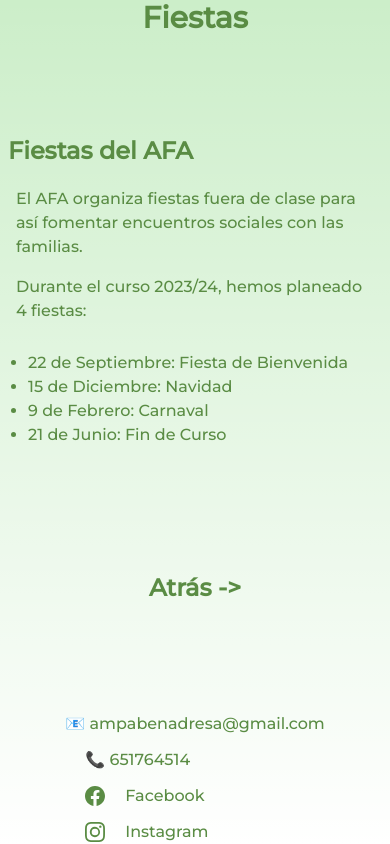
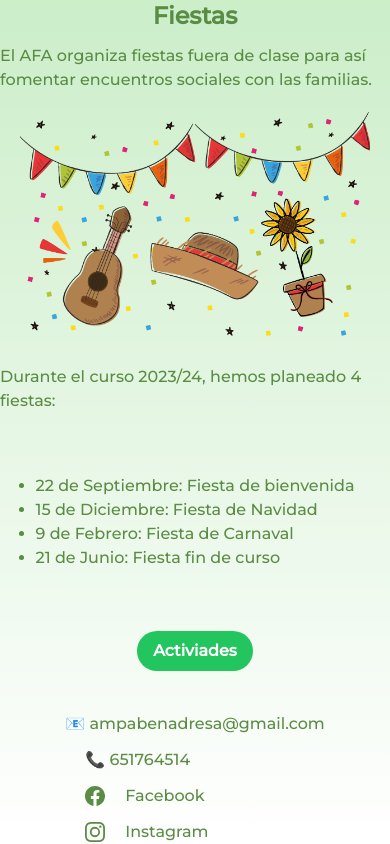
Before and after one commit to spargates/AFA, a Next.js app: page /actividades/fiestas in a window 390 px wide. Built offline with nearby package versions, Linux system fonts and the light colour scheme.

Commit message:
Actualizar imágenes

```diff
--- a/app/actividades/escuela-de-padres/page.tsx
+++ b/app/actividades/escuela-de-padres/page.tsx
@@ -1,4 +1,4 @@
-import {Atras,Boton,Article} from '@/components/utils'
+import {Inicio,Boton,Article, GoActividades} from '@/components/utils'
 import {Tail} from '@/components/tail'
 import type { Metadata } from 'next'
 
@@ -26,7 +26,7 @@ export default function Actividades() {
     <main className="flex min-h-screen flex-col items-center justify-between md:p-24">
       <Article article={article}/>
       <Boton boton={preinscripcion}/>
-      <Atras/>
+      <GoActividades/>
       <Tail/>
 
     </main>
--- a/app/actividades/extraescolares/page.tsx
+++ b/app/actividades/extraescolares/page.tsx
@@ -1,4 +1,4 @@
-import {Atras,Boton,Article} from '@/components/utils'
+import {Inicio,Boton,Article, GoActividades} from '@/components/utils'
 import {Tail} from '@/components/tail'
 import type { Metadata } from 'next'
 
@@ -26,7 +26,7 @@ export default function Actividades() {
     <main className="flex min-h-screen flex-col items-center justify-between md:p-24">
       <Article article={article}/>
       <Boton boton={preinscripcion}/>
-      <Atras/>
+      <GoActividades/>
       <Tail/>
 
     </main>
--- a/app/actividades/fiestas/page.tsx
+++ b/app/actividades/fiestas/page.tsx
@@ -1,4 +1,4 @@
-import {Atras} from '@/components/utils'
+import {GoActividades, Article} from '@/components/utils'
 import {Tail} from '@/components/tail'
 import type { Metadata } from 'next'
 
@@ -8,45 +8,99 @@ export const metadata: Metadata = {
 }
 
 export default function Page() {
+  const  article= {
+    title: "Fiestas",
+    preImageText:"El AFA organiza fiestas fuera de clase para así fomentar encuentros sociales con las familias. ",
+    imageUrl: "/fiesta.png",
+    postImageText:"Durante el curso 2023/24, hemos planeado 4 fiestas:",
+  }
   return (
     <main className="flex min-h-screen flex-col items-center justify-between md:p-24">
-      <h1 className={`mb-3 text-3xl font-semibold`}>
-        Fiestas
-      </h1>
 
-      <div className="relative flex place-items-center" >
-        <ul>
-          <li className="p-2">
-            <h2 className={`mb-3 text-2xl font-semibold`}>
-             Fiestas del AFA
-            </h2>
-            <p className="p-2" >
-              El AFA organiza fiestas fuera de clase para así fomentar encuentros sociales con las familias.
-            </p>
-            <p className="p-2" >
-              Durante el curso 2023/24, hemos planeado 4 fiestas:
-            </p>
-              <ul className='list-disc p-5'>
-                <li className="break-normal">
-                  22 de Septiembre: Fiesta de Bienvenida
-                </li>
-                <li className="break-normal">
-                  15 de Diciembre: Navidad
-                </li>
-                <li className="break-normal">
-                  9 de Febrero: Carnaval
-                </li>
-                <li className="break-normal">
-                  21 de Junio: Fin de Curso
-                </li>
-              </ul>
-          </li>
-        </ul>
-      </div>
+      <Article article={article}/>
+      <Fiestas fiestas={fiestas.fiestas}/>
 
-      <Atras/>
+      <GoActividades/>
       <Tail/>
 
     </main>
   )
 }
+
+const fiestas = {
+  fiestas: [
+    {
+      fiesta:{
+        img: "/matinera-vespertina.jpg",
+        titulo: "Fiesta de bienvenida",
+        link: "/actividades/fiestas",
+        fecha:"22 de Septiembre",
+      },
+    },
+    {
+      fiesta:{
+        img: "/extraescolar.png",
+        titulo: "Fiesta de Navidad",
+        link: "/actividades/fiestas",
+        fecha:"15 de Diciembre",
+      },
+    },
+    {
+      fiesta:{
+        img: "/fiesta.png",
+        titulo: "Fiesta de Carnaval",
+        link: "/actividades/fiestas",
+        fecha:"9 de Febrero",
+      },
+    },
+    {
+      fiesta:{
+        img: "/escuela-de-padres.png",
+        titulo: "Fiesta fin de curso",
+        link: "/actividades/fiestas",
+        fecha:"21 de Junio",
+
+      },
+    },
+  ]
+}
+
+interface FiestaProp{
+  fiesta: {
+    fecha:string;
+    titulo:string;
+    link:string;
+  }
+}
+ interface FiestasProp{
+  fiestas:FiestaProp[];
+}
+
+ function Fiestas({fiestas}:FiestasProp) {
+  return (
+    <>
+    <ul className='list-disc p-5'>
+    {
+          fiestas.map(
+            function(fiesta :FiestaProp) {
+              return (<Fiesta key={fiesta.fiesta.link} fiesta={fiesta.fiesta}/>)
+            }
+          )
+        }
+        </ul>
+    </>
+  )
+}
+
+ function Fiesta({fiesta}:FiestaProp) {
+  return (
+    <>
+    {
+       <li className="break-normal">
+       {fiesta.fecha}: {fiesta.titulo}
+     </li>
+
+      }
+    </>
+  )
+    }
--- a/app/actividades/matinera-vespertina/page.tsx
+++ b/app/actividades/matinera-vespertina/page.tsx
@@ -1,4 +1,4 @@
-import {Atras} from '@/components/utils'
+import {GoActividades, Inicio} from '@/components/utils'
 import {Tail} from '@/components/tail'
 import type { Metadata } from 'next'
 
@@ -57,7 +57,7 @@ export default function Actividades() {
         </ul>
       </div>
 
-      <Atras/>
+      <GoActividades/>
       <Tail/>
 
     </main>
--- a/app/actividades/page.tsx
+++ b/app/actividades/page.tsx
@@ -1,4 +1,4 @@
-import {Atras,Cards,LogoAfa} from '@/components/utils'
+import {Inicio,Cards,LogoAfa} from '@/components/utils'
 import {Tail} from '@/components/tail'
 import type { Metadata } from 'next'
 
@@ -51,7 +51,7 @@ export default function Actividades() {
       <Cards cards={cards.cards}/>
       </div>
 
-      <Atras/>
+      <Inicio/>
       <Tail/>
 
     </main>
--- a/app/cole/page.tsx
+++ b/app/cole/page.tsx
@@ -1,5 +1,5 @@
 import Image from 'next/image'
-import {Atras} from '@/components/utils'
+import {Inicio} from '@/components/utils'
 import {Tail} from '@/components/tail'
 import type { Metadata } from 'next'
 
@@ -54,7 +54,7 @@ export default function ElCole() {
 
         </ul>
       </div>
-      <Atras/>
+      <Inicio/>
       <Tail/>
     </main>
   )
--- a/app/junta/page.tsx
+++ b/app/junta/page.tsx
@@ -1,5 +1,5 @@
 import Image from 'next/image'
-import {Atras} from '@/components/utils'
+import { Inicio} from '@/components/utils'
 import {Tail} from '@/components/tail'
 import type { Metadata } from 'next'
 
@@ -89,7 +89,7 @@ export default function LaJunta() {
       </div>
 
       <Cards/>
-      <Atras/>
+      <Inicio/>
       <Tail/>
     </main>
   )
--- a/app/page.tsx
+++ b/app/page.tsx
@@ -37,12 +37,16 @@ const cards = {
 
 export default function Home() {
    return (
-    <main className="flex min-h-screen flex-col items-center justify-between md:p-24">
+    <main className="flex min-h-screen flex-col items-center justify-between md:p-24 text-center">
+
 
 
       <LogoAfa/>
-      <div className="mt-6 grid grid-cols-1 gap-x-6 gap-y-10 sm:grid-cols-2 lg:grid-cols-4 xl:gap-x-8">
-        <Cards cards={cards.cards}/>
+
+      <div className="relative flex place-items-center text-xl" >
+        <div className="mt-6 grid grid-cols-1 gap-x-6 gap-y-10 sm:grid-cols-2 lg:grid-cols-4 xl:gap-x-8">
+          <Cards cards={cards.cards}/>
+        </div>
       </div>
       <Tail/>
     </main>
--- a/app/socios/page.tsx
+++ b/app/socios/page.tsx
@@ -1,4 +1,4 @@
-import {Atras,Cards} from '@/components/utils'
+import {Inicio,Cards} from '@/components/utils'
 import {Tail} from '@/components/tail'
 import type { Metadata } from 'next'
 import Image from 'next/image'
@@ -51,7 +51,7 @@ export default function Socios() {
           <Cards cards={cards.cards}/>
       </div>
       </div>
-      <Atras/>
+      <Inicio/>
       <Tail/>
 
     </main>
--- a/components/utils.tsx
+++ b/components/utils.tsx
@@ -1,19 +1,23 @@
 import Image from 'next/image'
 
-export function Atras(){
+export function Inicio(){
+      const boton = {
+        text:"Inicio",
+        link:"/",
+      }
+      return (
+        <Boton boton={boton}/>
+      )
+  }
+
+  export function GoActividades(){
+
+    const boton = {
+      text:"Activiades",
+      link:"/actividades",
+    }
     return (
-
-      <a
-      href="/"
-      className="group rounded-lg border border-transparent px-5 py-4 transition-colors hover:border-gray-300 hover:bg-gray-100 hover:dark:border-neutral-700 hover:dark:bg-neutral-800/30"
-    >
-      <h2 className={`mb-3 text-2xl font-semibold`}>
-        Atrás{' '}
-        <span className="inline-block transition-transform group-hover:translate-x-1 motion-reduce:transform-none">
-          -&gt;
-        </span>
-      </h2>
-    </a>
+      <Boton boton={boton}/>
     )
   }
 
@@ -46,7 +50,7 @@ export function Atras(){
       <div className="relative place-items-center" >
         <h1 className={`mb-3 text-2xl font-semibold`}> {article.title}</h1>
         <p>{article.preImageText}</p>
-        <Image src={article.imageUrl} alt={article.title} width={1000} height={600} priority />
+        <Image src={article.imageUrl} alt={article.title} width={1000} height={600} priority  className="p-5"/>
         <p>{article.postImageText}</p>
       </div>
     )
```
